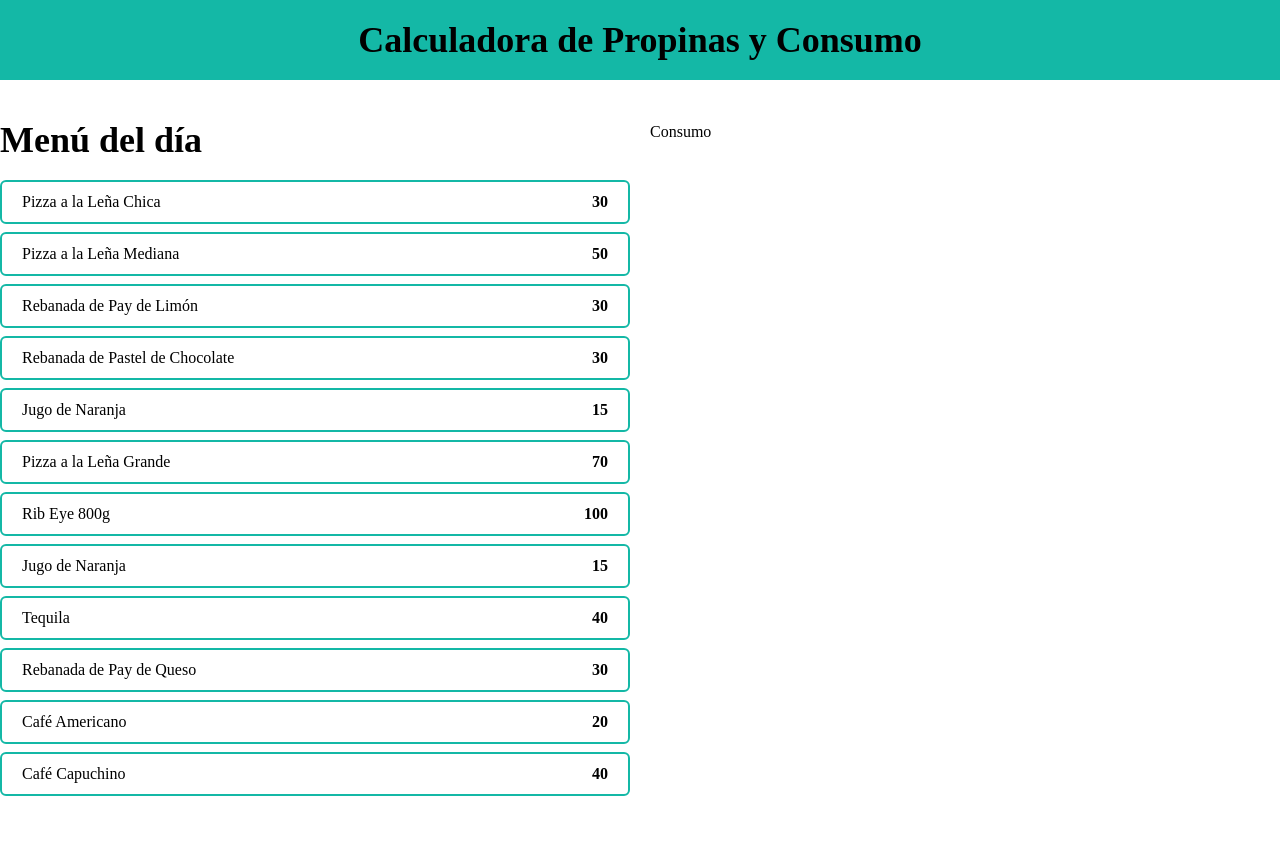
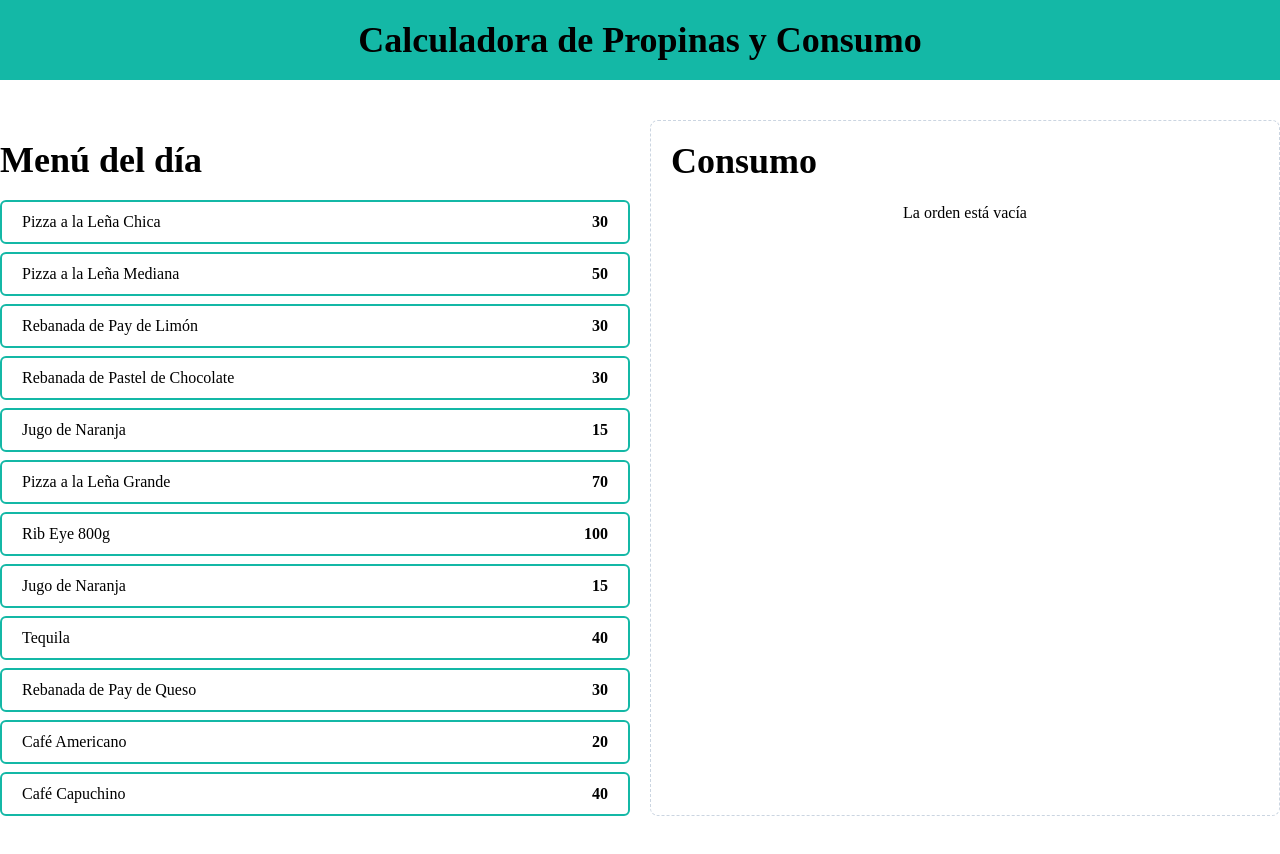
Before and after one commit to BryanLlana/Baksheesh_Calculator, a React (Vite) app: page / in a window 1280 px wide. Built offline with nearby package versions, Linux system fonts and the light colour scheme.

Commit message:
Consumption added

```diff
--- a/src/App.tsx
+++ b/src/App.tsx
@@ -2,15 +2,16 @@ import Header from "./components/Header"
 import MenuItem from "./components/MenuItem"
 import { menuItems } from "./data"
 import { useOrder } from "./hooks/useOrder"
+import OrderContents from './components/OrderContents';
 
 const App = () => {
-  const { addItem } = useOrder()
+  const { orders, addItem } = useOrder()
   return (
     <>
       <Header />
 
       <main className="container mx-auto px-5 md:px-0 my-10 md:grid md:grid-cols-2 gap-5">
-        <div>
+        <div className="mb-5 md:mb-0 pt-5">
           <h2 className="text-4xl font-bold mb-5">Menú del día</h2>
           <div className="space-y-2">
             { menuItems.map(item => (
@@ -18,8 +19,8 @@ const App = () => {
             ))}
           </div>
         </div>
-        <div>
-          <h2>Consumo</h2>
+        <div className="border border-dashed border-slate-300 p-5 rounded-lg space-y-5">
+          <OrderContents orders={orders} />
         </div>
       </main>
     </>
--- /dev/null
+++ b/src/components/OrderContents.tsx
@@ -0,0 +1,32 @@
+import { OrderItem } from "../types"
+
+type Props = {
+  orders: OrderItem[]
+}
+
+const OrderContents = ({ orders }: Props) => {
+  return (
+    <div>
+      <h2 className="font-bold text-4xl">Consumo</h2>
+      <div className="mt-5">
+        {orders.length === 0
+        ? <p className="text-center">La orden está vacía</p>
+        : ( orders.map(order => (
+          <div key={order.id} className="flex justify-between items-center border-t border-gray-200 py-3 last-of-type:border-b">
+            <div>
+              <p className="text-lg">{order.name} - {order.price}</p>
+              <p className="font-bold">Cantidad: {order.quantity} - {order.quantity * order.price}</p>
+            </div>
+            <button
+              className="bg-red-600 h-8 w-8 rounded-full text-white font-bold"
+            >X
+            </button>
+          </div>
+        )) )
+        }
+      </div>
+    </div>
+  )
+}
+
+export default OrderContents
--- a/src/hooks/useOrder.ts
+++ b/src/hooks/useOrder.ts
@@ -26,6 +26,7 @@ export const useOrder = () => {
   }
 
   return {
+    orders,
     addItem
   }
 }
```
